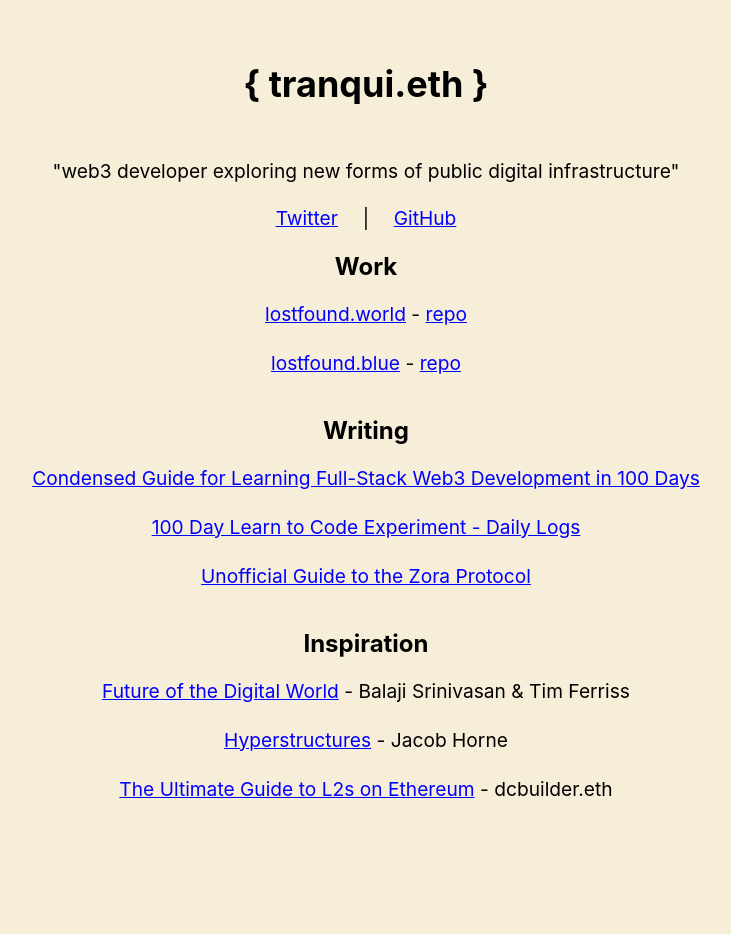
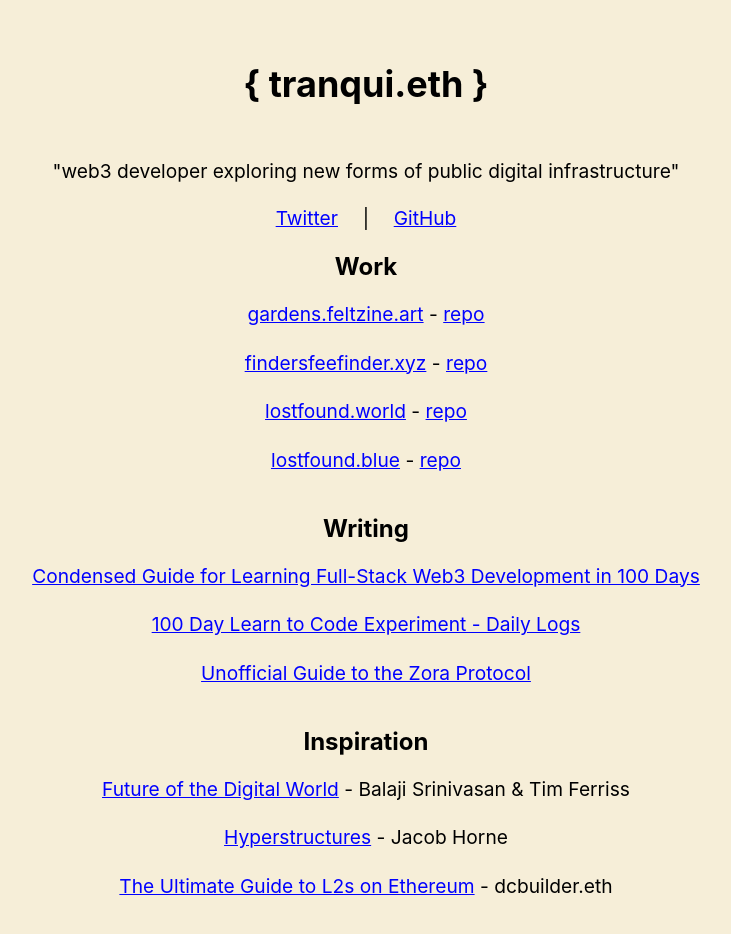
Before and after one commit to 0xTranqui/tranqui.dev, a Next.js app: page / in a window 1280 px wide. Shown: the top 934 px of the page, without its empty margins (274-1005 px from the left). Built offline with nearby package versions, Linux system fonts and the light colour scheme.

Commit message:
adding new work and repos

```diff
--- a/pages/index.js
+++ b/pages/index.js
@@ -49,6 +49,24 @@
         <section className={`${utilStyles.headingMd} ${utilStyles.padding1px}`}>
           <h2 className={utilStyles.headingLg}>Work</h2>
           <ul className={utilStyles.list}>
+            <li className={utilStyles.listItem}>
+              <a href="https://gardens.feltzine.art/">
+              gardens.feltzine.art
+              </a>
+              {" - "}
+              <a href="https://github.com/0xTranqui/felt-zine-delights">
+              repo
+              </a>
+            </li>
+            <li className={utilStyles.listItem}>
+              <a href="https://findersfeefinder.xyz/">
+              findersfeefinder.xyz
+              </a>
+              {" - "}
+              <a href="https://github.com/0xTranqui/Finders-Fee-Finder">
+              repo
+              </a>
+            </li>
             <li className={utilStyles.listItem}>
               <a href="https://www.lostfound.world/">
               lostfound.world
```
